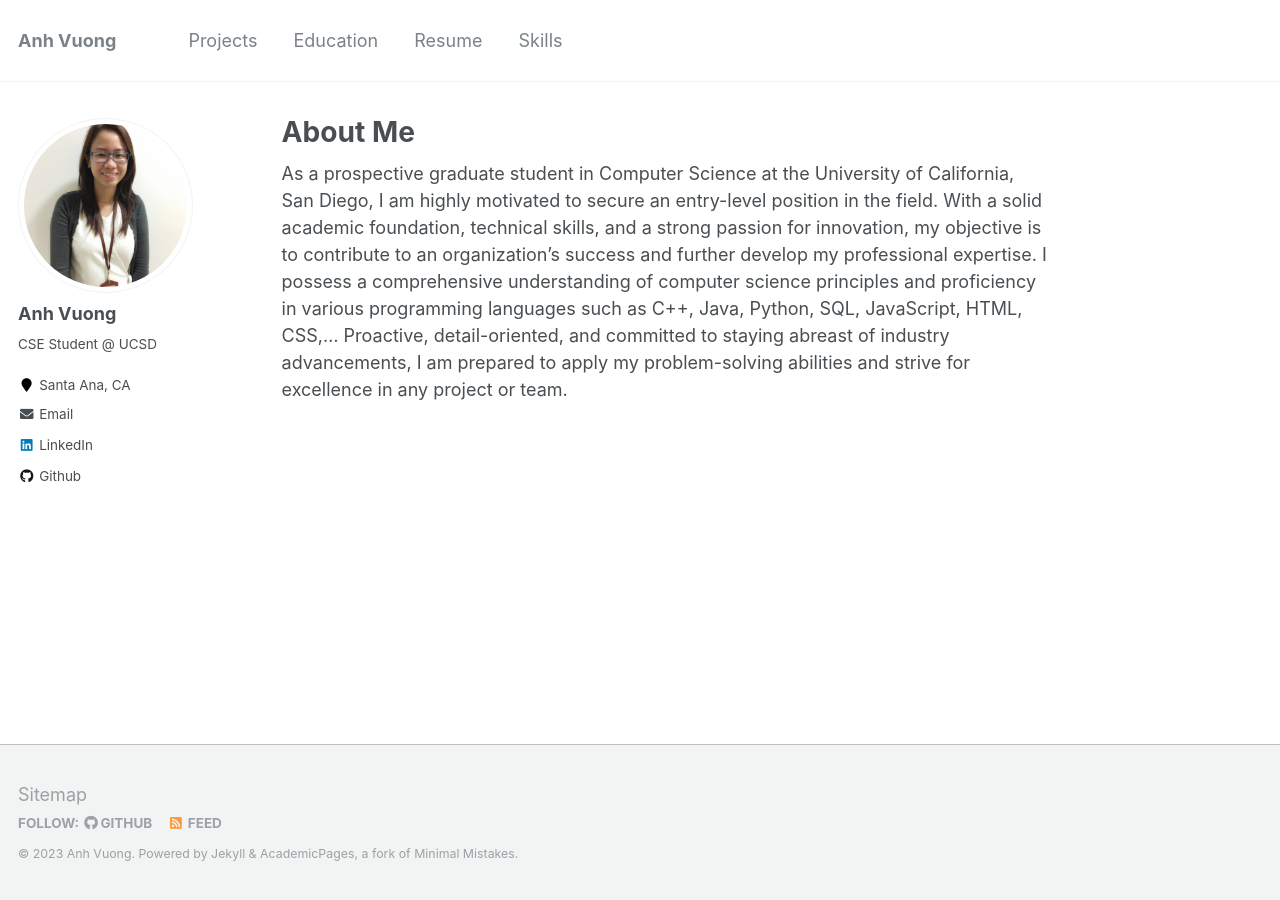
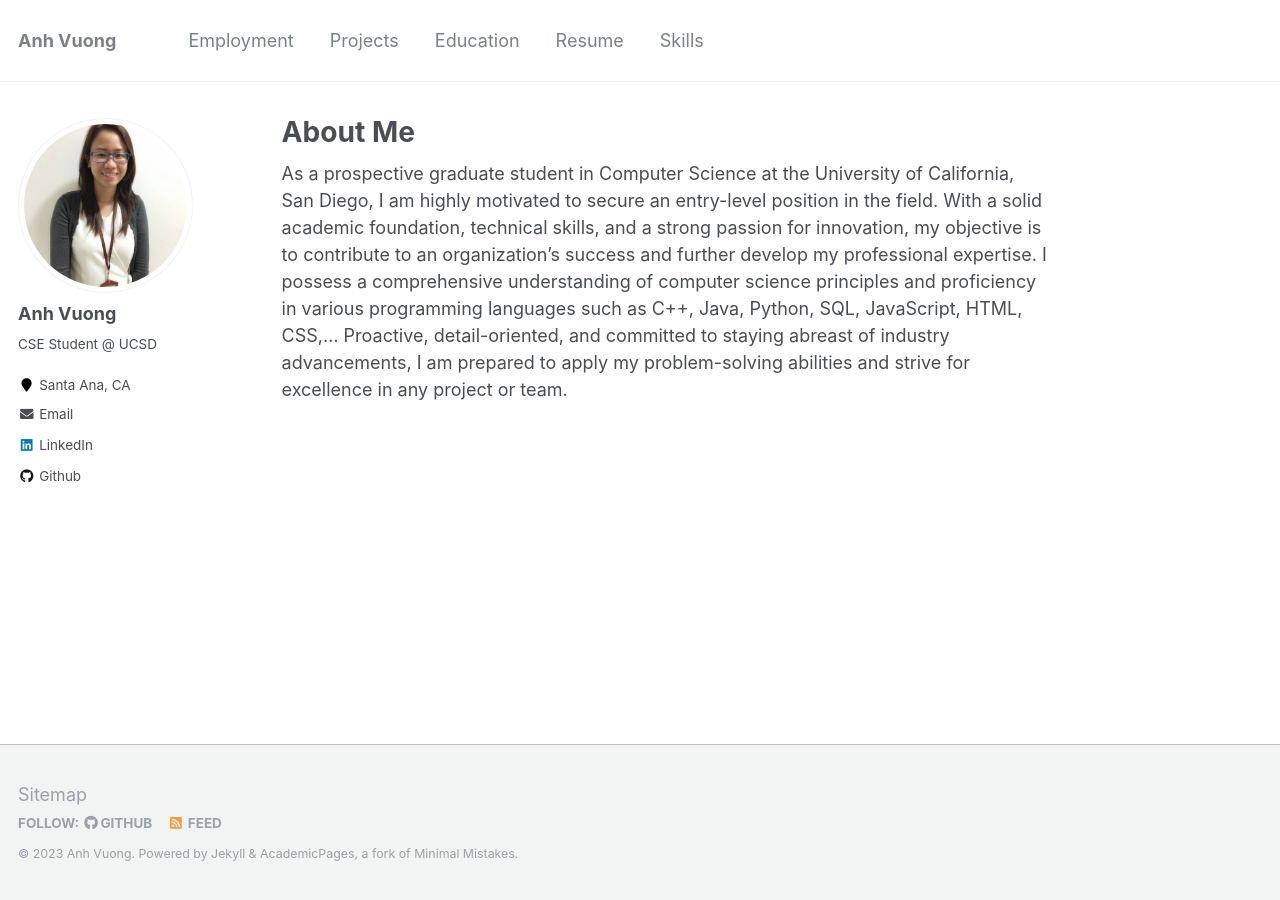
Before and after one commit to ahvuong/ahvuong.github.io, a Jekyll site: the page built from _pages/about.md, in a window 1280 px wide. Built offline with Jekyll 4.4.1, drawn with Linux system fonts in a browser that asks for light colours.

Commit message:
Add 1 more navigation

```diff
--- a/_data/navigation.yml
+++ b/_data/navigation.yml
@@ -1,5 +1,8 @@
-# main links links
+# main links
 main:
+  - title: "Employment"
+    url: /employment/
+
   - title: "Projects"
     url: /projects/
 
```
